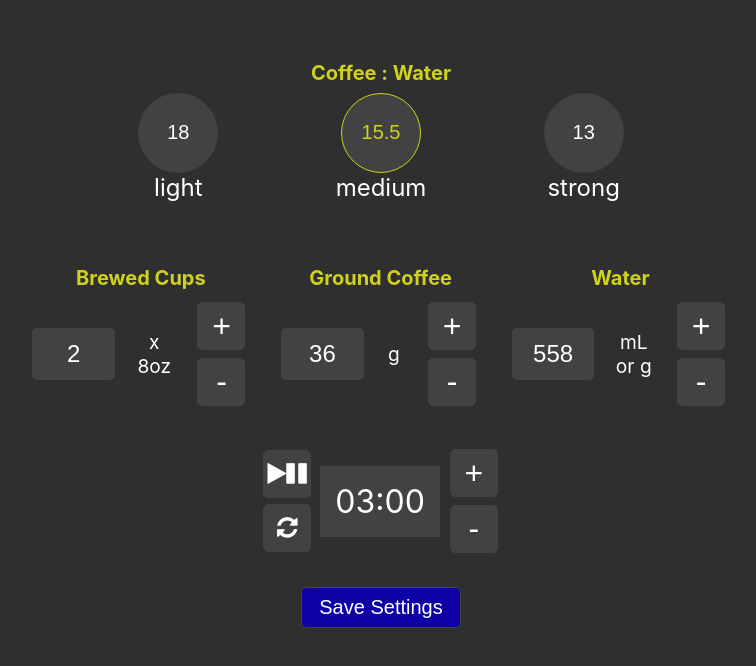
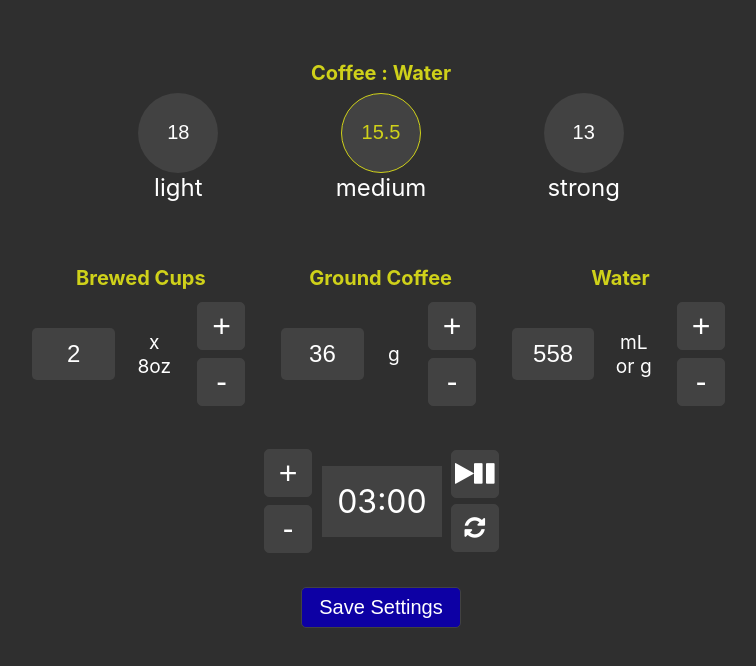
Before and after one commit to rtviner/brew-ratio, a React (Create React App) app: page / in a window 1280 px wide. Shown: the top 666 px of the page, without its empty margins (259-1015 px from the left). Built offline with nearby package versions, Linux system fonts and the light colour scheme.

Commit message:
reorder clock controls

```diff
--- a/src/App.js
+++ b/src/App.js
@@ -269,11 +269,6 @@ class App extends Component {
             />
           </div>
           <div id="countdown-timer">
-            <Controls
-              playPauseClick={this.playPause}
-              resetClick={this.resetTimer}
-            />
-            <TimerDisplay time={countdownView} />
             <div className="increment timer">
               <IncrementOrDecrementButton
                 id="timer"
@@ -286,6 +281,11 @@ class App extends Component {
                 text="-"
               />
             </div>
+            <TimerDisplay time={countdownView} />
+            <Controls
+              playPauseClick={this.playPause}
+              resetClick={this.resetTimer}
+            />
           </div>
           <button
             id="saveSettings"
```
